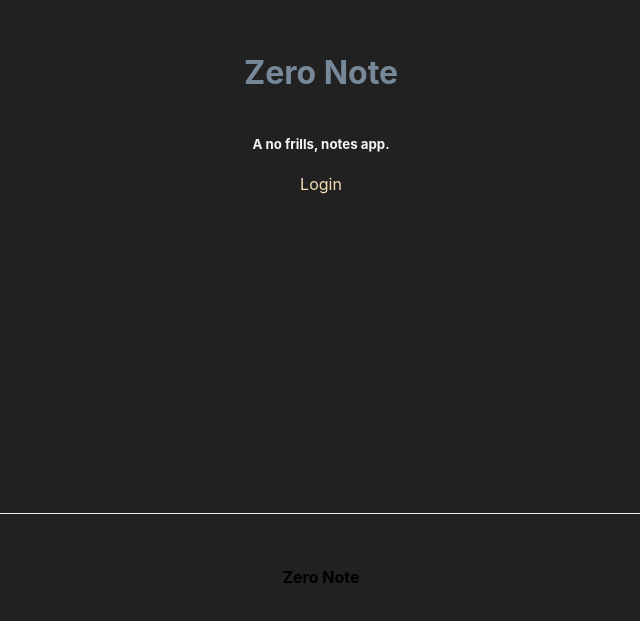
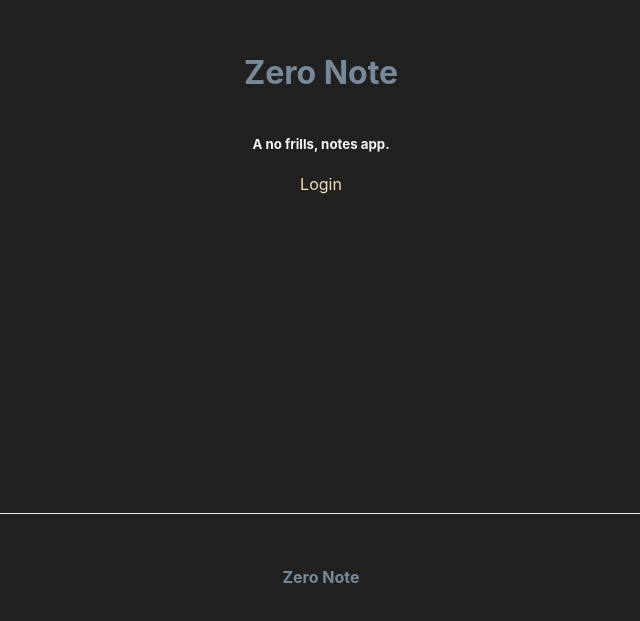
Before and after one commit to sal2993/zeronote, a Next.js app: page / in a window 1280 px wide. Shown: the part 287-908 px from the top of the page, without its empty margins (319-959 px from the left). Built offline with nearby package versions, Linux system fonts and the light colour scheme; no server answers.

Commit message:
added automatic scroll to bottom

```diff
--- a/pages/index.tsx
+++ b/pages/index.tsx
@@ -27,7 +27,7 @@ const Home: NextPage = () => {
       {
         user ? (
           <>
-            <Note name={ user.name }></Note>
+              <Note name={user.name}></Note>
           </>
         ) :
         (
--- a/pages/note.tsx
+++ b/pages/note.tsx
@@ -64,8 +64,14 @@ const Note: NextPage<any> = (props: any) => {
       setPastPosts(data)
     })
 
+    scrollToBottom()
+
   }, [])
 
+
+  const scrollToBottom = () => {
+    refTagInput.current?.scrollIntoView({behavior: "smooth"})
+  }
 
   const tagSubmitHandler = () => {
 
@@ -133,7 +139,7 @@ const Note: NextPage<any> = (props: any) => {
 
                     )
                   })
-                }</>)
+              }</>)
 
           }
         </div>
--- a/styles/globals.css
+++ b/styles/globals.css
@@ -11,7 +11,7 @@ h2, h3, h5, p {
   color: whitesmoke
 }
 
-h1 {
+h1, h4 {
   color: lightslategray
 }
 
```
